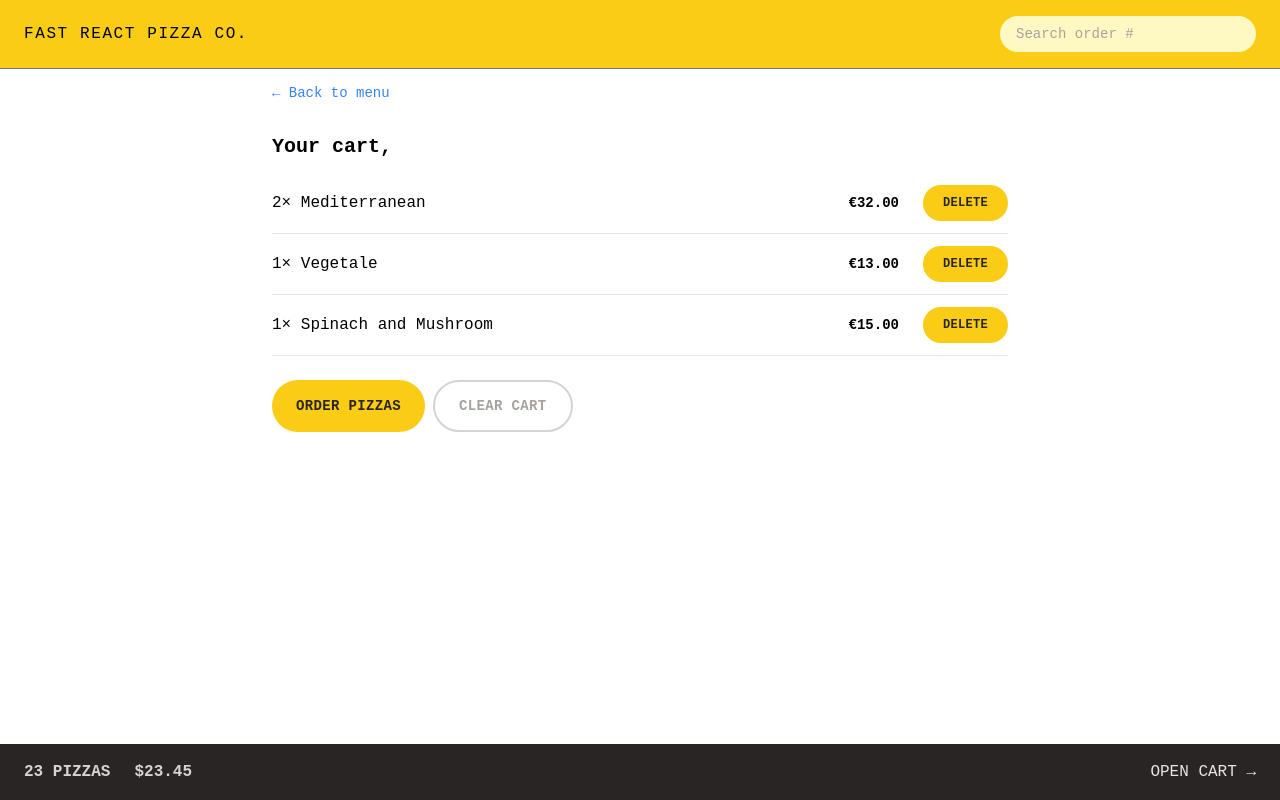
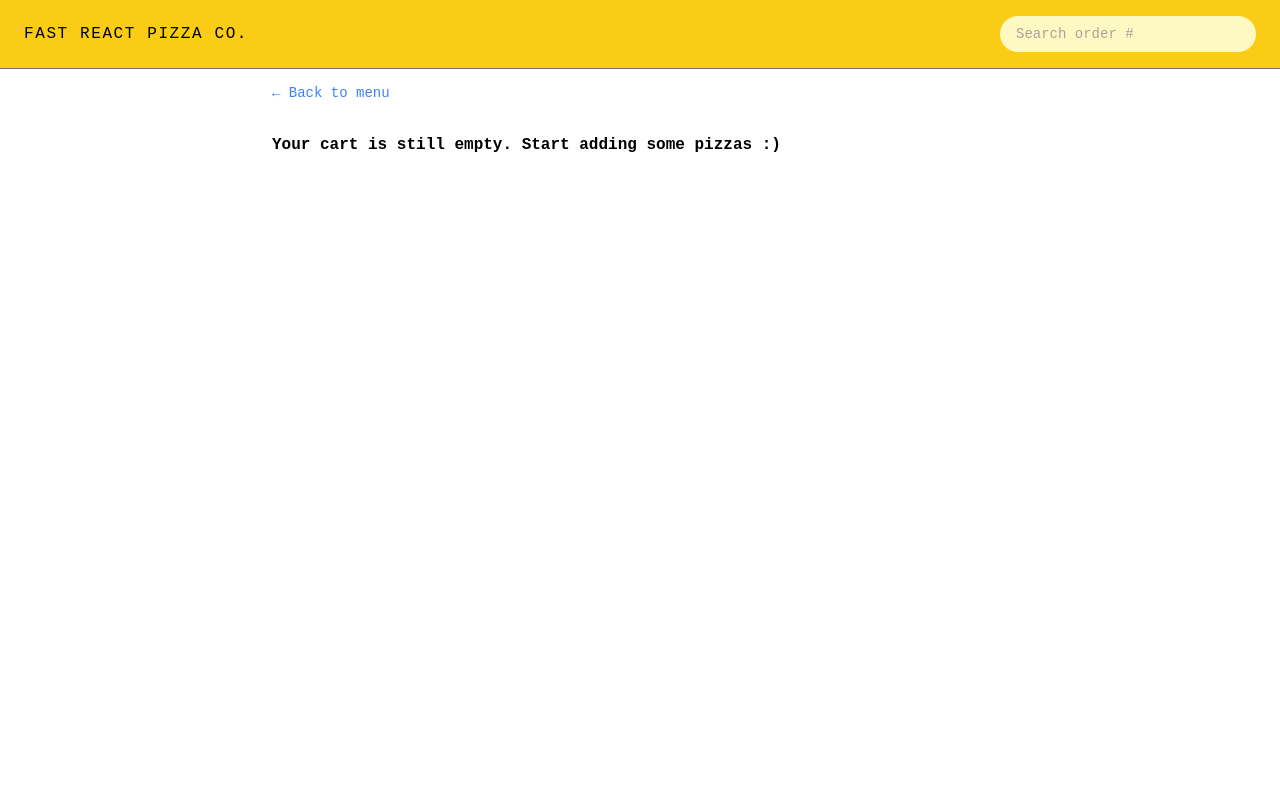
Before and after one commit to Hessamace/fast-react-pizza, a React app: page /cart in a window 1280 px wide. Built offline with nearby package versions, Linux system fonts and the light colour scheme; the HTML template or start-up script is replaced by a standard one.

Commit message:
Added some methods to cartSlice

```diff
--- a/src/features/cart/Cart.jsx
+++ b/src/features/cart/Cart.jsx
@@ -1,38 +1,18 @@
-import { Link } from "react-router-dom";
 import LinkButton from "../../ui/LinkButton";
 import Button from "../../ui/Button";
 import CartItem from "./CartItem";
-import { useSelector } from "react-redux";
-
-const fakeCart = [
-  {
-    pizzaId: 12,
-    name: "Mediterranean",
-    quantity: 2,
-    unitPrice: 16,
-    totalPrice: 32,
-  },
-  {
-    pizzaId: 6,
-    name: "Vegetale",
-    quantity: 1,
-    unitPrice: 13,
-    totalPrice: 13,
-  },
-  {
-    pizzaId: 11,
-    name: "Spinach and Mushroom",
-    quantity: 1,
-    unitPrice: 15,
-    totalPrice: 15,
-  },
-];
+import EmptyCart from "./EmptyCart";
+import { useDispatch, useSelector } from "react-redux";
+import { clearCart, getCart } from "./cartSlice";
+import { getUsername } from "../user/userSlice";
 
 function Cart() {
-  const cart = fakeCart;
+  const dispatch = useDispatch();
 
-  const username = useSelector((state) => state.user.username);
+  const cart = useSelector(getCart);
+  const username = useSelector(getUsername);
 
+  if (!cart.length) return <EmptyCart />;
   return (
     <div className="px-4 py-3">
       <LinkButton to="/menu">&larr; Back to menu</LinkButton>
@@ -48,7 +28,9 @@
       <div className="mt-6 space-x-2">
         <Button to="/order/new">Order pizzas</Button>
 
-        <Button type="secondary">Clear cart</Button>
+        <Button type="secondary" onClick={() => dispatch(clearCart())}>
+          Clear cart
+        </Button>
       </div>
     </div>
   );
--- a/src/features/cart/CartItem.jsx
+++ b/src/features/cart/CartItem.jsx
@@ -1,5 +1,5 @@
 import { formatCurrency } from "./../../utils/helpers";
-import Button from "../../ui/Button";
+import DeleteItem from "./DeleteItem";
 
 function CartItem({ item }) {
   const { pizzaId, name, quantity, totalPrice } = item;
@@ -11,7 +11,7 @@
       </p>
       <div className="flex items-center justify-between sm:gap-6">
         <p className="text-sm font-bold">{formatCurrency(totalPrice)}</p>
-        <Button type="small">Delete</Button>
+        <DeleteItem id={pizzaId} />
       </div>
     </li>
   );
--- a/src/features/cart/CartOverview.jsx
+++ b/src/features/cart/CartOverview.jsx
@@ -1,12 +1,16 @@
 import { Link } from "react-router-dom";
 import { useSelector } from "react-redux";
+import { getTotalCartPrice, getTotalCartQuantity } from "./cartSlice";
 
 function CartOverview() {
+  const totalCartQuantity = useSelector(getTotalCartQuantity);
+  const totalCartPrice = useSelector(getTotalCartPrice);
+  if (!totalCartQuantity) return null;
   return (
     <div className="flex w-full items-center justify-between bg-stone-800 px-4 py-4 text-sm uppercase text-stone-200 sm:px-6 md:text-base">
       <p className="space-x-4 font-semibold text-stone-300 sm:space-x-6">
-        <span>23 pizzas</span>
-        <span>$23.45</span>
+        <span>{totalCartQuantity} pizzas</span>
+        <span>${totalCartPrice}</span>
       </p>
       <Link to="/cart">Open cart &rarr;</Link>
     </div>
--- /dev/null
+++ b/src/features/cart/DeleteItem.jsx
@@ -0,0 +1,14 @@
+import { useDispatch } from "react-redux";
+import Button from "../../ui/Button";
+import { deleteItem } from "./cartSlice";
+
+function DeleteItem({ id }) {
+  const dispatch = useDispatch();
+  return (
+    <Button type="small" onClick={() => dispatch(deleteItem(id))}>
+      Delete
+    </Button>
+  );
+}
+
+export default DeleteItem;
--- a/src/features/cart/EmptyCart.jsx
+++ b/src/features/cart/EmptyCart.jsx
@@ -1,11 +1,13 @@
-import { Link } from 'react-router-dom';
+import LinkButton from "../../ui/LinkButton";
 
 function EmptyCart() {
   return (
-    <div>
-      <Link to="/menu">&larr; Back to menu</Link>
+    <div className="px-4 py-3">
+      <LinkButton to="/menu">&larr; Back to menu</LinkButton>
 
-      <p>Your cart is still empty. Start adding some pizzas :)</p>
+      <p className="mt-7 font-semibold">
+        Your cart is still empty. Start adding some pizzas :)
+      </p>
     </div>
   );
 }
--- a/src/features/cart/cartSlice.js
+++ b/src/features/cart/cartSlice.js
@@ -53,3 +53,11 @@
 } = cartSlice.actions;
 
 export default cartSlice.reducer;
+
+export const getCart = (state) => state.cart.cart;
+export const getCurrentQuantityById = (id) => (state) =>
+  state.cart.cart.find((item) => item.pizzaId === id)?.quantity ?? 0;
+export const getTotalCartQuantity = (state) =>
+  state.cart.cart.reduce((sum, cur) => sum + cur.quantity, 0);
+export const getTotalCartPrice = (state) =>
+  state.cart.cart.reduce((sum, cur) => sum + cur.totalPrice, 0);
--- a/src/features/menu/Menu.jsx
+++ b/src/features/menu/Menu.jsx
@@ -4,7 +4,6 @@
 
 function Menu() {
   const menu = useLoaderData();
-  console.log(menu);
   return (
     <ul className="divide-y divide-stone-200 px-2">
       {menu.map((pizza) => (
--- a/src/features/menu/MenuItem.jsx
+++ b/src/features/menu/MenuItem.jsx
@@ -1,11 +1,15 @@
-import { useDispatch } from "react-redux";
+import { useDispatch, useSelector } from "react-redux";
 import { formatCurrency } from "../../utils/helpers";
 import Button from "./../../ui/Button";
-import { addItem } from "../cart/cartSlice";
+import { addItem, getCurrentQuantityById } from "../cart/cartSlice";
+import DeleteItem from "../cart/DeleteItem";
 
 function MenuItem({ pizza }) {
   const { id, name, unitPrice, ingredients, soldOut, imageUrl } = pizza;
 
+  const currentQuantity = useSelector(getCurrentQuantityById(id));
+  const isInCart = currentQuantity > 0;
+  console.log(currentQuantity);
   const dispatch = useDispatch();
 
   function handleAddItem() {
@@ -39,7 +43,10 @@
               Sold out
             </p>
           )}
-          {!soldOut && (
+
+          {isInCart && <DeleteItem id={id} />}
+
+          {!soldOut && !isInCart && (
             <Button type="small" onClick={handleAddItem}>
               Add to cart
             </Button>
--- a/src/features/user/userSlice.js
+++ b/src/features/user/userSlice.js
@@ -42,3 +42,5 @@
 
 export const { updateName } = userSlice.actions;
 export default userSlice.reducer;
+
+export const getUsername = (state) => state.user.username;
```
Also changed, not shown: .eslintrc.cjs.
